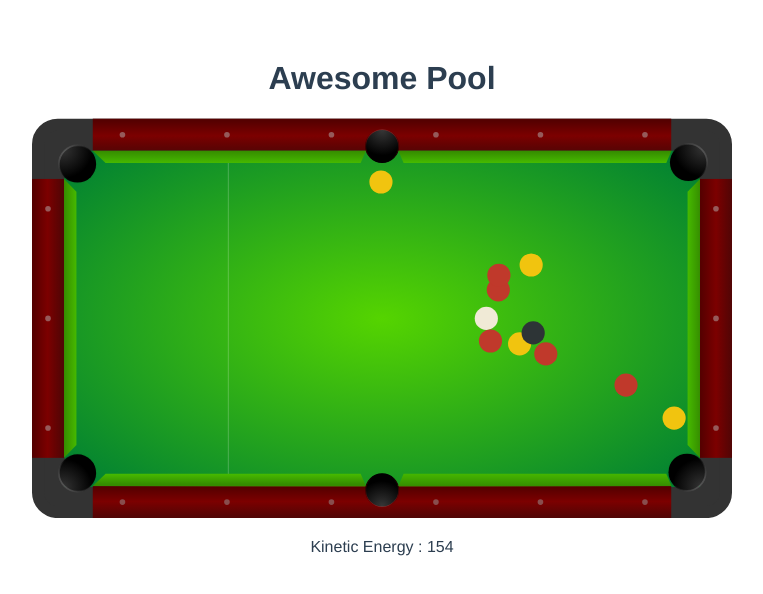
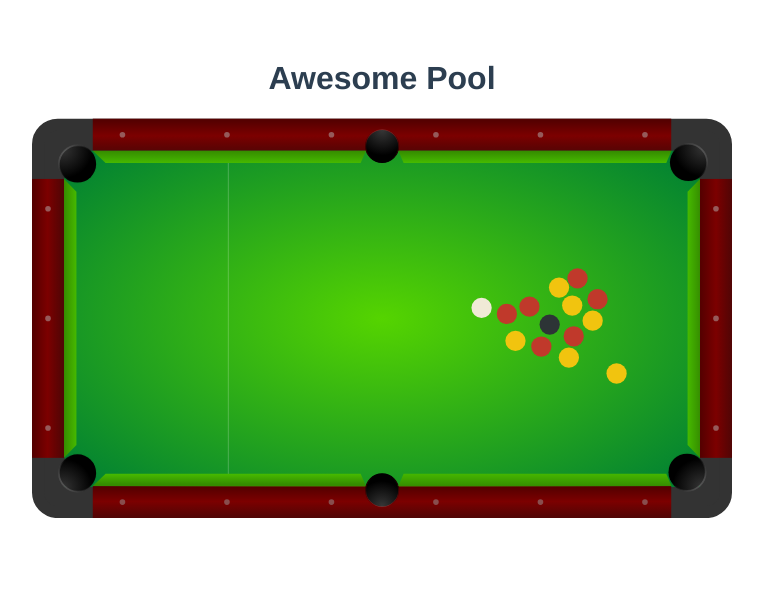
Before and after one commit to OneOneFour/VueSnooker, a Vue app: page / in a window 1280 px wide. Shown: the top 594 px of the page, without its empty margins (258-1021 px from the left). Built offline with nearby package versions, Linux system fonts and the light colour scheme.

Commit message:
Added PoolCue and associated image

```diff
--- a/src/App.vue
+++ b/src/App.vue
@@ -4,38 +4,41 @@
     <svg width=700 height=400  >
       <pool-table :balls=balls :x="0" :y="0" :size="700" :ballRadius="ballRadius"/>
     </svg>
-    <div>
-      <p> Kinetic Energy : {{kineticEnergy}} </p>
-    </div>
-
   </div>
 </template>
 
 <script>
 //GLOBAL CONSTANTS
-const pocketRadius = 12;
+const pocketRadius =6;
 function checkPocket(x,y){
   // Returns the coordinates of the pocket nearest to the ball for checking to see if the ball is in the pocket
   if(x < -50){
-    return nearestPocketCheck(x,y,-104, (y>0)? 53: -53);
+    return nearestPocketCheck(x,y,-105, (y>0)? 54: -54);
   }else if(x > 50){
-    return nearestPocketCheck(x,y,104, (y>0)? 53: -53);
+    return nearestPocketCheck(x,y,105, (y>0)? 54: -54);
   }else{
-    return nearestPocketCheck(x,y, 0, (y>0)? 59: -59);
+    return nearestPocketCheck(x,y, 0, (y>0)? 60: -60);
   }
 }
 
 function nearestPocketCheck(ballX,ballY,pocketX,pocketY){
-  return Math.sqrt(Math.pow(pocketX-ballX,2) + Math.pow(pocketY-ballY,2)) < 10 + pocketRadius;
+  return Math.sqrt(Math.pow(pocketX-ballX,2) + Math.pow(pocketY-ballY,2)) < 3 + pocketRadius;
 }
 
-function Ball(x,y,vx,vy,type){
-  this.x = x;
-  this.y = y;
+function Ball(id,x,y,vx,vy,type,wiggle=false){
+  this.id = id;
+  if(wiggle){
+    this.x = x + 0.5*(Math.random() - 0.5);
+    this.y = y + 0.5*(Math.random() - 0.5);
+  }else{
+    this.x = x;
+    this.y = y;
+  }
   this.vx = vx;
   this.vy = vy;
   this.type = type;
   this.collided = [];
+  this.deleteThisFrame = false;
 }
 Ball.prototype.stationary = function(){
   return Math.abs(this.vx) < 0.22 && Math.abs(this.vy) < 0.22;
@@ -58,22 +61,27 @@ export default {
     return{
       intervalId:null,
       balls:[
-        new Ball(-50,0,130,0,"cue"),
-        new Ball(40.5,0,0,0,"red"),
-        new Ball(47.5,-4.5,0,0,"red"),
-        new Ball(47.5,4.5,0,0,"yellow"),
-        new Ball(55,0,0,0,"black"),
-        new Ball(55,-8.5,0,0,"yellow"),
-        new Ball(55,8.5,0,0,"red"),
-        new Ball(62.5,-13,0,0,"red"),
-        new Ball(62.5,-4.5,0,0,"yellow"),
-        new Ball(62.5,4.5,0,0,"red"),
-        new Ball(62.5,13,0,0,"yellow"),
+        new Ball(0,-60,0,200,0,"cue"),
+        new Ball(16,40,0,0,0,"red",true),
+        new Ball(15,48,-4.5,0,0,"red",true),
+        new Ball(14,48,4.5,0,0,"yellow",true),
+        new Ball(8,56,0,0,0,"black",true),
+        new Ball(12,56,-9,0,0,"yellow",true),
+        new Ball(11,56,9,0,0,"red",true),
+        new Ball(10,64,-13,0,0,"red",true),
+        new Ball(9,64,-4.5,0,0,"yellow",true),
+        new Ball(7,64,4.5,0,0,"red",true),
+        new Ball(6,64,13,0,0,"yellow",true),
+        new Ball(5,71.5,18,0,0,"red",true),
+        new Ball(4,71.5,9,0,0,"yellow",true),
+        new Ball(3,71.5,0,0,0,"yellow",true),
+        new Ball(2,71.5,-9,0,0,"red",true),
+        new Ball(1,71.5,-18,0,0,"yellow",true)
 
       ],
-      restitutionCoeff:0.92,
-      staticFriction: 10,
-      ballRadius:4,
+      restitutionCoeff:0.9,
+      staticFriction: 8,
+      ballRadius:3.5,
       frictionCoeff:0.005 // I looked up this is the actual friction coeff of a pool table!
     }
   },
@@ -90,7 +98,9 @@ export default {
     },
     physicsSimulate(){
       let frameCount = 0;
+      //let col = false;
       this.intervalId = setInterval(function(){
+
         if(this.balls.filter( x=> !x.stationary()).length == 0){
            clearInterval(this.intervalId);
             this.intervalId = null;
@@ -98,31 +108,43 @@ export default {
         }
         for(let ball of this.balls){
           // Check if intersecting a pocket
-          checkPocket(ball.x,ball.y);
+          if(checkPocket(ball.x,ball.y)){
+            ball.deleteThisFrame=true;
+            continue;
+          }
           // Check if intersecting another ball
           let colList = this.balls.filter(x=> !(ball.collided.includes(x)))
                                   .filter(x=> x !== ball)
+                                  .filter(x=> !x.deleteThisFrame)
                                   .filter(otherBall=>Math.pow(otherBall.x - ball.x,2) + Math.pow(otherBall.y - ball.y,2) < 4*this.ballRadius*this.ballRadius)
           for(let otherBall of colList){
-            let distance = Math.sqrt(Math.pow(otherBall.x - ball.x,2) + Math.pow(otherBall.y - ball.y,2))
+            //Revert
+            // ball.x -= ball.vx*(1/60);
+            // ball.y -= ball.vy*(1/60);
+            // otherBall.x -= otherBall.vx*(1/60);
+            // otherBall.y -= otherBall.vy*(1/60);
+            let distance = Math.sqrt(Math.pow(otherBall.x - ball.x,2) + Math.pow(otherBall.y - ball.y,2));
             let Vx = (ball.vx + otherBall.vx)/2;
             let Vy = (ball.vy + otherBall.vy)/2;
-            let initAngle = Math.atan2(Vy,Vx);
+
+
             let b = Math.sqrt(1 - Math.pow((otherBall.x - ball.x)*Vx + Vy*(otherBall.y - ball.y),2)/(distance*distance*(Math.pow(Vx,2) + Math.pow(Vy,2))));
-            let impactAngle = (isNaN(b))? 0 : Math.asin(b) * Math.sign(otherBall.y - ball.y);
-
+            let impactAngle = (isNaN(b))? 0 : Math.asin(b * Math.sign(otherBall.y - ball.y)*Math.sign(otherBall.x -ball.x));
             let u1x = ball.vx - Vx;
             let u2x = otherBall.vx - Vx;
             let u1y = ball.vy - Vy;
             let u2y = otherBall.vy - Vy;
-            ball.vx = Vx -u1x*this.restitutionCoeff*Math.cos(impactAngle - initAngle) + u1y*this.restitutionCoeff*Math.sin(impactAngle - initAngle);
-            otherBall.vx = Vx -u2x*this.restitutionCoeff*Math.cos(impactAngle - initAngle) + u2y*this.restitutionCoeff*Math.sin(impactAngle - initAngle);
-            ball.vy = Vy - u1x*this.restitutionCoeff*Math.sin(impactAngle - initAngle) - u1y*this.restitutionCoeff*Math.cos(impactAngle - initAngle);
-            otherBall.vy = Vy - u2x*this.restitutionCoeff*Math.sin(impactAngle - initAngle) - u2y*this.restitutionCoeff*Math.cos(impactAngle - initAngle);
+            //let oblique = Math.atan2(u1y,u1x);
+
+            ball.vx = Vx -u1x*this.restitutionCoeff*Math.cos(impactAngle) + u1y*this.restitutionCoeff*Math.sin(-impactAngle);
+            otherBall.vx = Vx -u2x*this.restitutionCoeff*Math.cos(impactAngle) + u2y*this.restitutionCoeff*Math.sin(-impactAngle);
+            ball.vy = Vy - u1x*this.restitutionCoeff*Math.sin(impactAngle) - u1y*this.restitutionCoeff*Math.cos(-impactAngle);
+            otherBall.vy = Vy - u2x*this.restitutionCoeff*Math.sin(impactAngle) - u2y*this.restitutionCoeff*Math.cos(-impactAngle);
 
             // Mark collisions as resolved
             ball.collided.push(otherBall);
             otherBall.collided.push(ball);
+
           }
         }
 
@@ -138,19 +160,24 @@ export default {
             ball.y = Math.sign(ball.y)*50;
           }
           let angle = Math.atan2(ball.vy,ball.vx);
+          if(ball.collided.length == 0){
           ball.vx -= ((this.frictionCoeff)*ball.vx + this.staticFriction)*Math.cos(angle)*(1/60);
           ball.vy -= ((this.frictionCoeff)*ball.vy + this.staticFriction)*Math.sin(angle)*(1/60);
+          }
           // Update position
-
           ball.x += ball.vx * (1/60);
           ball.y += ball.vy * (1/60);
-
 
           if(ball.stationary()){
             ball.vx = 0;
             ball.vy = 0;
           }
         }
+        for(let ball of this.balls) {
+          ball.collided = ball.collided //Check which collisions are still active
+                              .filter(otherBall=>Math.pow(otherBall.x - ball.x,2) + Math.pow(otherBall.y - ball.y,2) < 4*this.ballRadius*this.ballRadius);
+        }
+        this.balls = this.balls.filter(x=>!x.deleteThisFrame);
 
       frameCount++;
       }.bind(this),1000/60); // 60FPS
--- a/src/components/PoolBall.vue
+++ b/src/components/PoolBall.vue
@@ -1,5 +1,7 @@
 <template>
-    <circle :r=radius :fill="fill" :cx=x :cy=y />
+    <g>
+        <circle :r=radius :fill="fill" :cx=x :cy=y></circle>
+    </g>
 </template>
 <script>
 export default {
@@ -7,7 +9,8 @@ export default {
         x:Number,
         y:Number,
         type:String,
-        radius:Number
+        radius:Number,
+        id:Number,
     },
     computed:{
         fill(){
--- a/src/components/PoolCue.vue
+++ b/src/components/PoolCue.vue
@@ -1,3 +1,5 @@
 <template>
+    <g>
 
+    </g>
 </template>
--- a/src/components/PoolTable.vue
+++ b/src/components/PoolTable.vue
@@ -1,7 +1,7 @@
 <template>
     <g>
         <image :width=size :height="height"  xlink:href="../assets/table.svg" :x=x :y=y />
-        <pool-ball v-for="(ball,i) in balls" :x="toTableX(ball.x)" :y="toTableY(ball.y)" :type="ball.type" :key="i" :radius="radius" />
+        <pool-ball v-for="ball in balls" :x="toTableX(ball.x)" :y="toTableY(ball.y)" :type="ball.type" :key="ball.id" :radius="radius" :id="ball.id"/>
     </g>
 </template>
 <script>
```
Also changed, not shown: src/assets/cue.svg (added).
